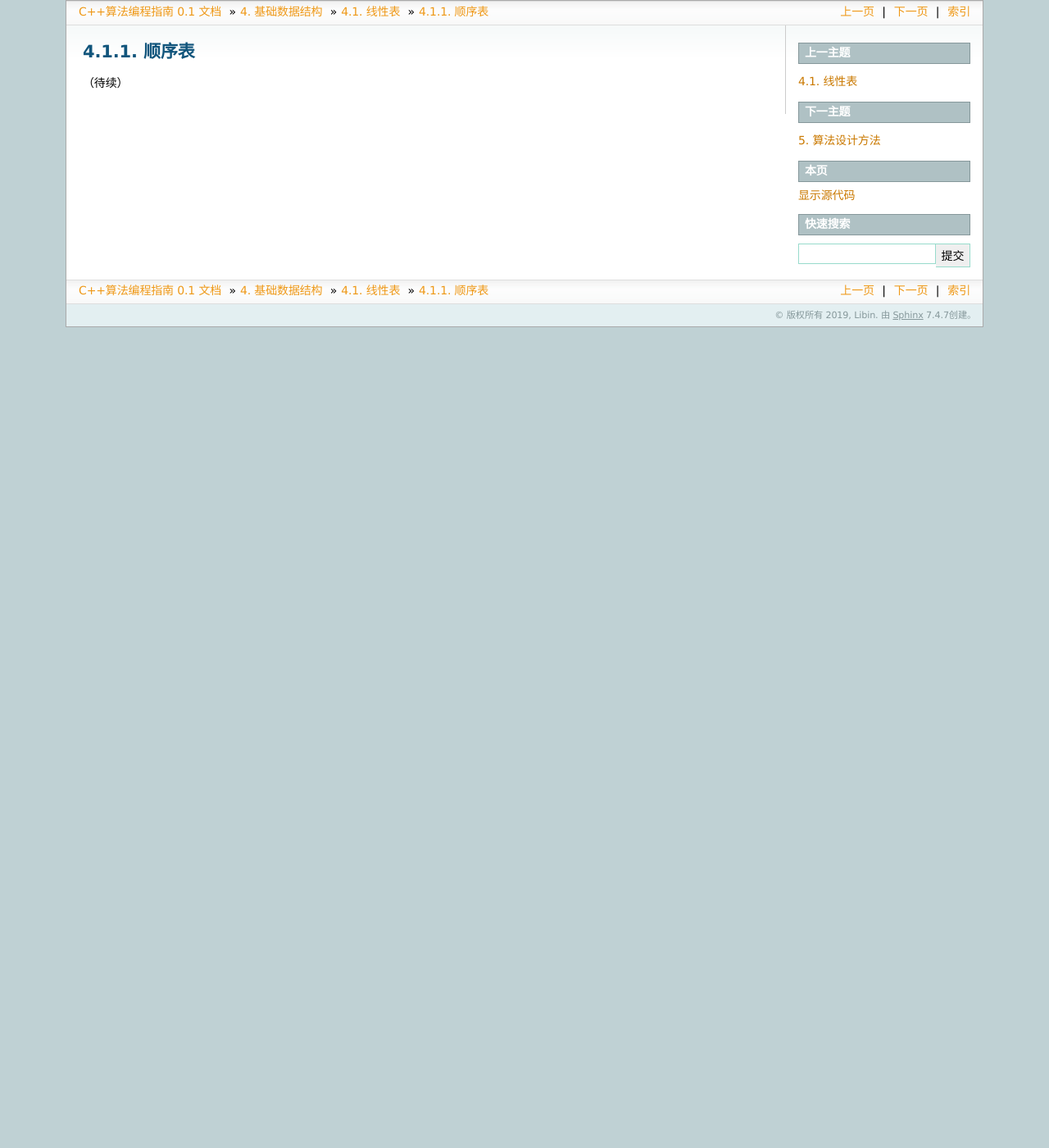
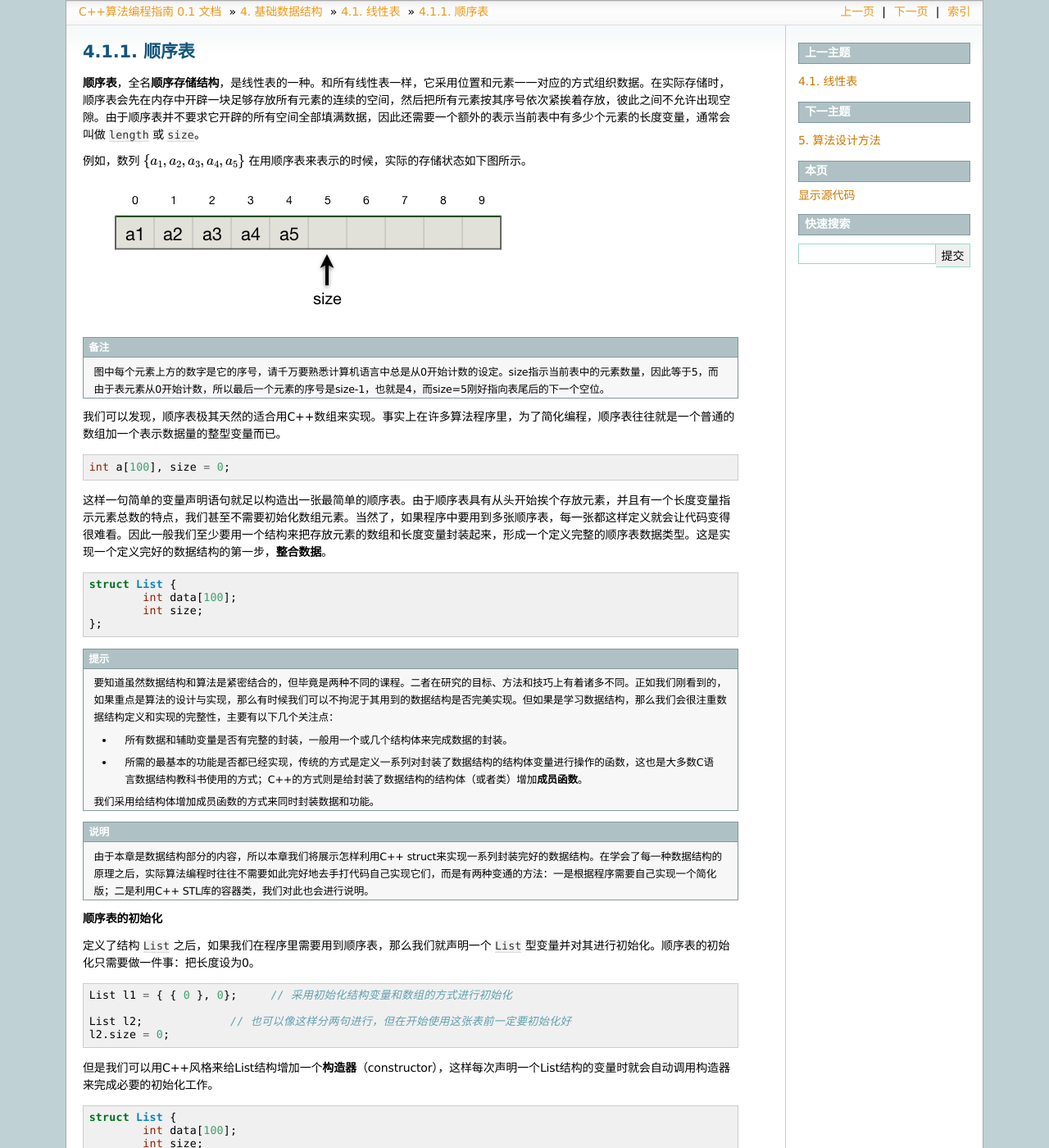
Before and after one commit to majorli/algo_guide, a Sphinx documentation site: the page built from source/ch03/sec01/311_sequence_list.rst, in a window 1280 px wide and 1400 px high. Shown: the whole window at 82% size. Built offline with Sphinx 7.4.7, drawn with Linux system fonts in a browser that asks for light colours; some of the changed text lies outside the part shown.

Commit message:
20191111_2344

```diff
--- a/source/ch03/sec01/311_sequence_list.rst
+++ b/source/ch03/sec01/311_sequence_list.rst
@@ -1,4 +1,92 @@
 顺序表
 ++++++
 
+:strong:`顺序表`，全名\ :strong:`顺序存储结构`，是线性表的一种。和所有线性表一样，它采用位置和元素一一对应的方式组织数据。在实际存储时，顺序表会先在内存中开辟一块足够存放所有元素的连续的空间，然后把所有元素按其序号依次紧挨着存放，彼此之间不允许出现空隙。由于顺序表并不要求它开辟的所有空间全部填满数据，因此还需要一个额外的表示当前表中有多少个元素的长度变量，通常会叫做 ``length`` 或 ``size``。
+
+例如，数列 :math:`\{a_1,a_2,a_3,a_4,a_5\}` 在用顺序表来表示的时候，实际的存储状态如下图所示。
+
+.. image:: ../../images/311_sequence_list.png
+
+
+.. note::
+
+   图中每个元素上方的数字是它的序号，请千万要熟悉计算机语言中总是从0开始计数的设定。size指示当前表中的元素数量，因此等于5，而由于表元素从0开始计数，所以最后一个元素的序号是size-1，也就是4，而size=5刚好指向表尾后的下一个空位。
+
+
+我们可以发现，顺序表极其天然的适合用C++数组来实现。事实上在许多算法程序里，为了简化编程，顺序表往往就是一个普通的数组加一个表示数据量的整型变量而已。
+
+.. code-block:: c++
+
+   int a[100], size = 0;
+
+这样一句简单的变量声明语句就足以构造出一张最简单的顺序表。由于顺序表具有从头开始挨个存放元素，并且有一个长度变量指示元素总数的特点，我们甚至不需要初始化数组元素。当然了，如果程序中要用到多张顺序表，每一张都这样定义就会让代码变得很难看。因此一般我们至少要用一个结构来把存放元素的数组和长度变量封装起来，形成一个定义完整的顺序表数据类型。这是实现一个定义完好的数据结构的第一步，:strong:`整合数据`。
+
+.. code-block:: c++
+
+   struct List {
+           int data[100];
+           int size;
+   };
+
+
+.. hint::
+
+   要知道虽然数据结构和算法是紧密结合的，但毕竟是两种不同的课程。二者在研究的目标、方法和技巧上有着诸多不同。正如我们刚看到的，如果重点是算法的设计与实现，那么有时候我们可以不拘泥于其用到的数据结构是否完美实现。但如果是学习数据结构，那么我们会很注重数据结构定义和实现的完整性，主要有以下几个关注点：
+
+   * 所有数据和辅助变量是否有完整的封装，一般用一个或几个结构体来完成数据的封装。
+   * 所需的最基本的功能是否都已经实现，传统的方式是定义一系列对封装了数据结构的结构体变量进行操作的函数，这也是大多数C语言数据结构教科书使用的方式；C++的方式则是给封装了数据结构的结构体（或者类）增加\ :strong:`成员函数`。
+
+   我们采用给结构体增加成员函数的方式来同时封装数据和功能。
+
+
+.. admonition:: 说明
+
+   由于本章是数据结构部分的内容，所以本章我们将展示怎样利用C++ struct来实现一系列封装完好的数据结构。在学会了每一种数据结构的原理之后，实际算法编程时往往不需要如此完好地去手打代码自己实现它们，而是有两种变通的方法：一是根据程序需要自己实现一个简化版；二是利用C++ STL库的容器类，我们对此也会进行说明。
+
+
+**顺序表的初始化**
+
+定义了结构 ``List`` 之后，如果我们在程序里需要用到顺序表，那么我们就声明一个 ``List`` 型变量并对其进行初始化。顺序表的初始化只需要做一件事：把长度设为0。
+
+.. code-block:: c++
+
+   List l1 = { { 0 }, 0};     // 采用初始化结构变量和数组的方式进行初始化
+
+   List l2;             // 也可以像这样分两句进行，但在开始使用这张表前一定要初始化好
+   l2.size = 0;
+
+
+但是我们可以用C++风格来给List结构增加一个\ :strong:`构造器`\ （constructor），这样每次声明一个List结构的变量时就会自动调用构造器来完成必要的初始化工作。
+
+.. code-block:: c++
+
+   struct List {
+           int data[100];
+           int size;
+
+           List() { size = 0; }
+   };
+
+
+现在我们只需要声明变量就可以了，在变量被生成出来的时候构造器会自动被调用并执行其中的代码。现在生成一张顺序表时就不需要自己去显式地初始化它了，单纯地声明变量即可。
+
+.. code-block:: c++
+
+   List l3;
+
+
+.. note::
+
+   构造器有点类似一个函数，只不过它没有返回类型，所以也无需返回任何东西。如果它完全是一个顺序运行的代码块，那么甚至最后连 ``return;`` 语句都不需要。
+
+   构造器也可以有参数表，接收一些参数用来初始化结构的成员变量。那样的话我们在声明变量时在变量名后面像调用函数一样加上参数表就可以了，类似于 ``List l(3);`` 这样的形式。
+
+   C++甚至允许给一个结构定义多个构造器，只要每个构造器的参数表不同即可。在声明变量时会自动按照参数表来匹配应该调用哪一个构造器。
+
+
+**插入元素**
+
+向一张顺序表里插入元素要符合以下规则：
+
+
 （待续）
```
Also changed, not shown: source/images/311_sequence_list.png (added).
